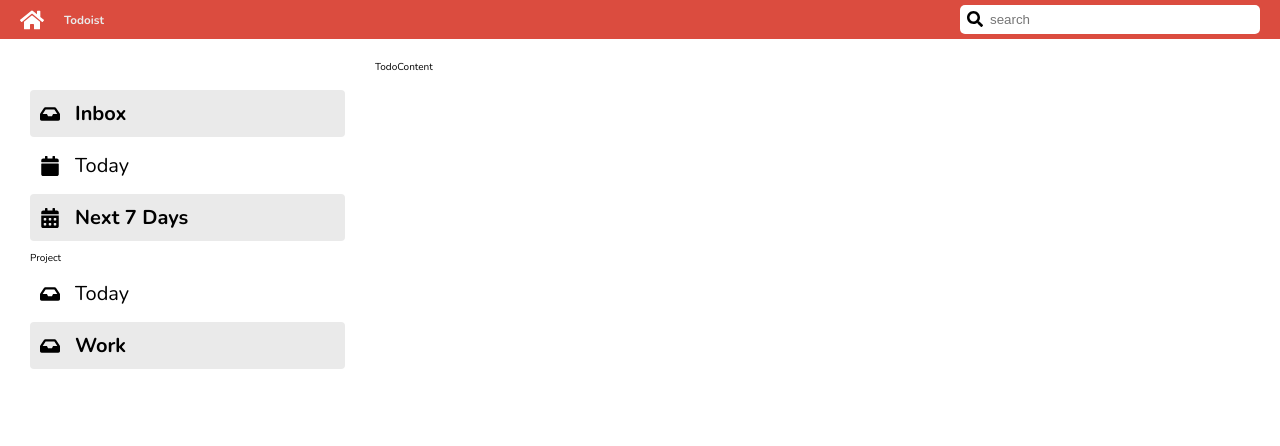
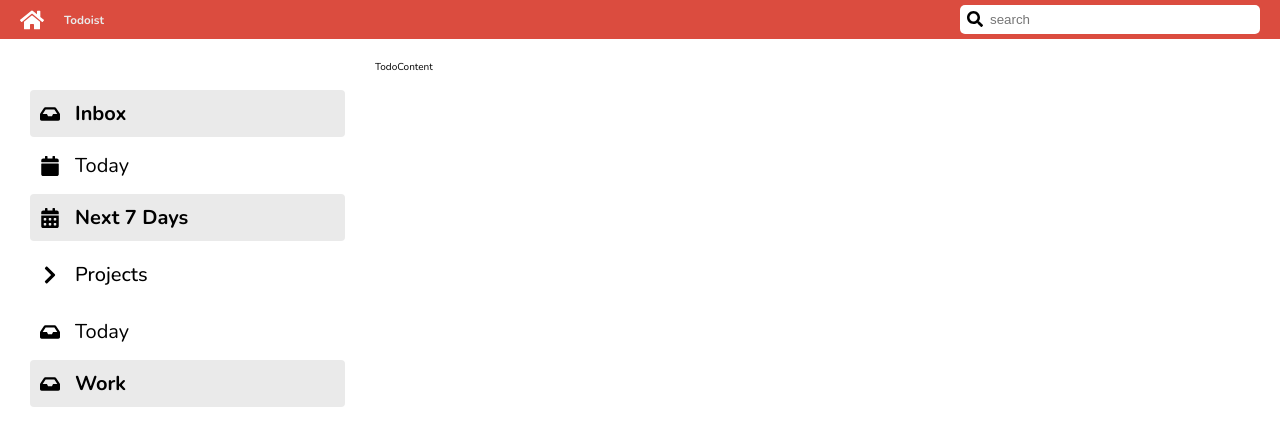
Before and after one commit to chatinunk97/CC15-TodoList, a React (Create React App) app: page / in a window 1280 px wide. Shown: the top 446 px of the page. Built offline with nearby package versions, Linux system fonts and the light colour scheme.

Commit message:
Finish : Projet Accordion Initial Setup

```diff
--- a/package.json
+++ b/package.json
@@ -10,7 +10,7 @@
     "sass": "^1.66.1"
   },
   "scripts": {
-    "start": "react-scripts start",
+    "dev": "react-scripts start",
     "build": "react-scripts build"
   },
   "eslintConfig": {
--- a/src/app/App.jsx
+++ b/src/app/App.jsx
@@ -18,15 +18,31 @@
         <aside className="sidebar">
           <section className="sidebar__category"></section>
           <ul className="list">
-            <ListItem text="Inbox" icon={<FaInbox />} active = {true} />
-            <ListItem text="Today" icon={<FaCalendar />} active = {false} />
-            <ListItem text="Next 7 Days" icon={<FaCalendarAlt />} active = {true} />
+            <ListItem text="Inbox" icon={<FaInbox />} active={true} />
+            <ListItem text="Today" icon={<FaCalendar />} active={false} />
+            <ListItem
+              text="Next 7 Days"
+              icon={<FaCalendarAlt />}
+              active={true}
+            />
           </ul>
-          <ul className="list">
-            <section className="sidebar__category">Project</section>
-            <ListItem text="Today" icon={<FaInbox />} active = {false} />
-            <ListItem text="Work" icon={<FaInbox />} active = {true} />
-          </ul>
+
+          <div className="accordion">
+            {/* Toggle */}
+            <div className="accordion__toggle">
+              <li className="accordion__item">
+                <FaChevronDown className="accordion__item__icon accordion__item__active" />
+                <p className="accordion__item__text">Projects</p>
+              </li>
+            </div>
+
+            {/* List */}
+            <ul className="list">
+              <section className="sidebar__category"></section>
+              <ListItem text="Today" icon={<FaInbox />} active={false} />
+              <ListItem text="Work" icon={<FaInbox />} active={true} />
+            </ul>
+          </div>
         </aside>
       </div>
       <div className="todo__content">TodoContent</div>
--- a/src/app/App.scss
+++ b/src/app/App.scss
@@ -37,3 +37,30 @@
   // background-color: dodgerblue;
   height: calc(100vh - $header-height);
 }
+
+.accordion {
+  display: flex;
+  flex-direction: column;
+  gap: 5px;
+
+  //Modifier
+  &__item {
+    display: flex;
+    align-items: center;
+    gap: 15px;
+    font-size: 2rem;
+    padding: 10px;
+    border-radius: 4px;
+
+    &__text {
+      font-weight: 500;
+    }
+    &__icon {
+      transition: 1s;
+      cursor: pointer;
+    }
+    &__active {
+      transform: rotate(-90deg);
+    }
+  }
+}
```
Also changed, not shown: src/components/ListItem.scss (line endings or trailing spaces).
